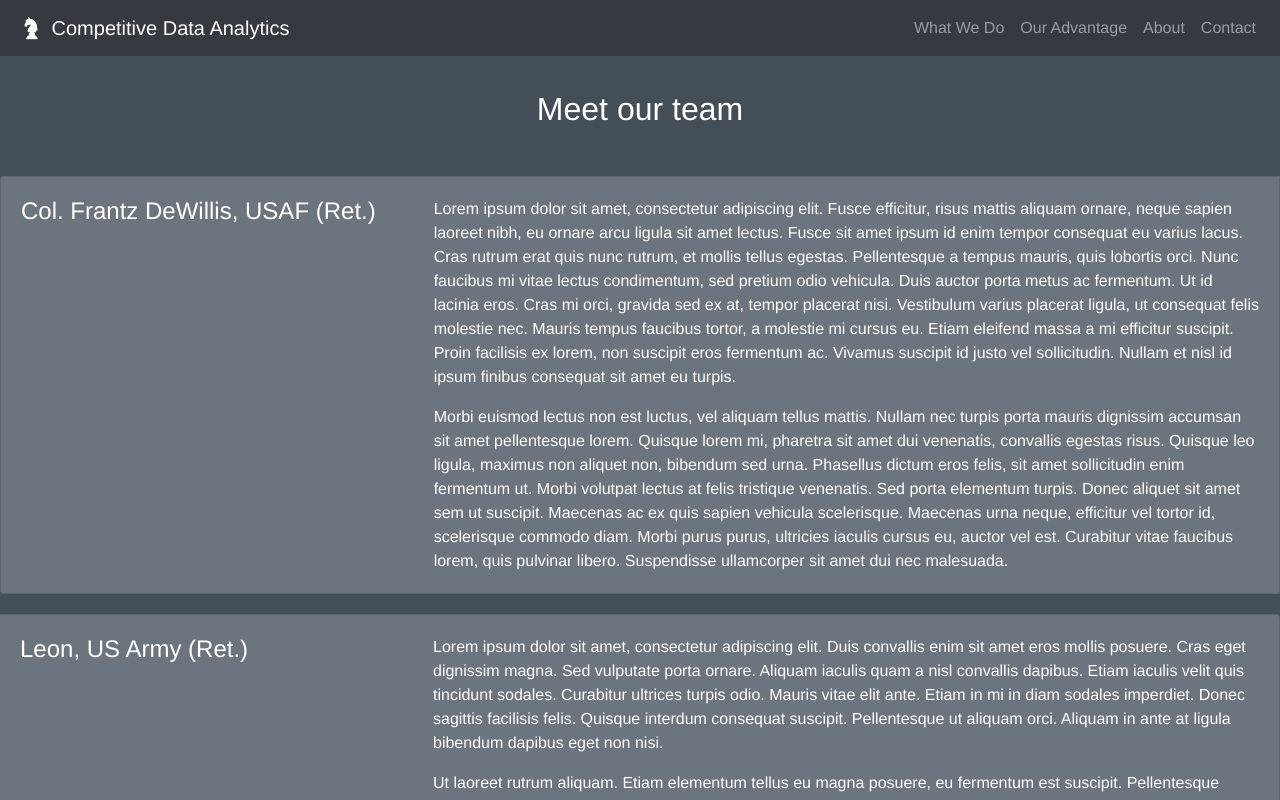
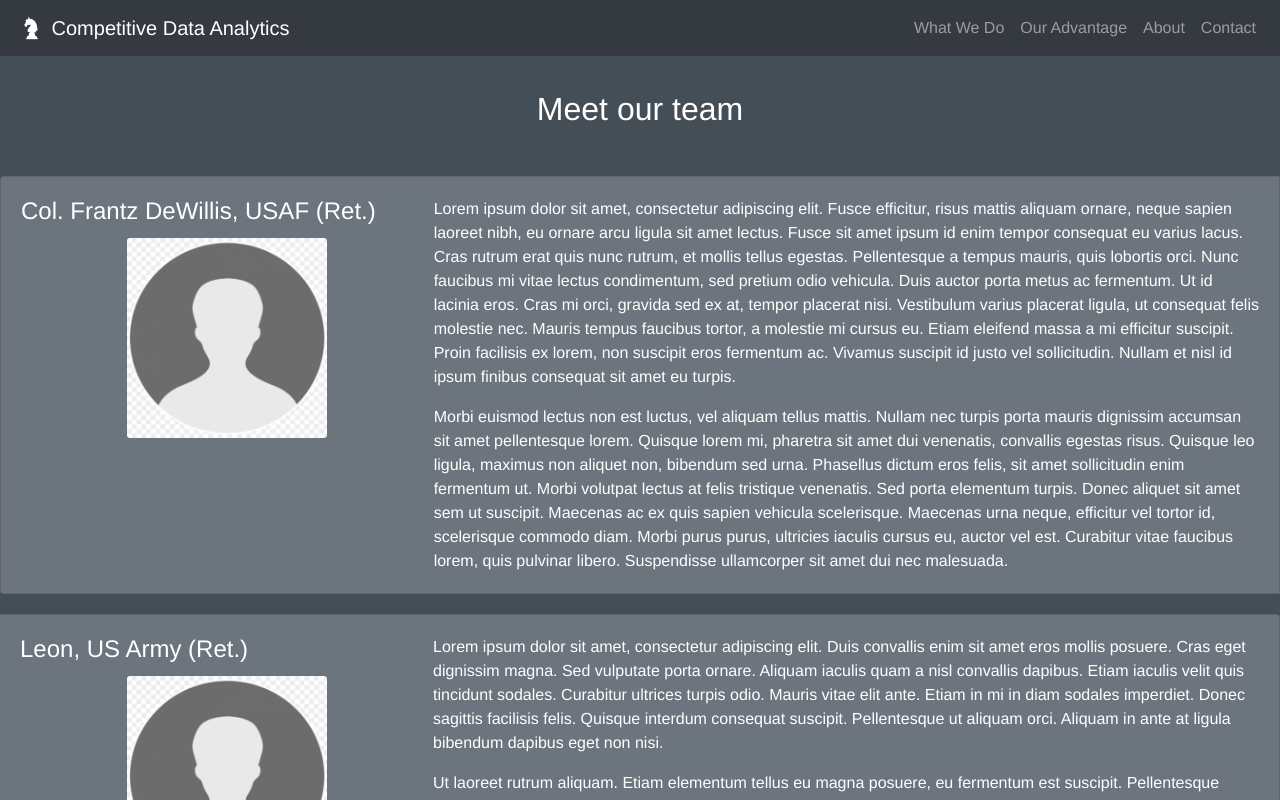
Before and after one commit to dwill21/cda-web-client, a Vue app: page /about in a window 1280 px wide. Shown: the top 800 px of the page. Built offline with nearby package versions, Linux system fonts and the light colour scheme.

Commit message:
Add placeholder for team member headshots

```diff
--- a/src/views/About.vue
+++ b/src/views/About.vue
@@ -7,6 +7,7 @@
         <b-row no-gutters>
           <b-col lg="4">
             <b-card-title style="text-align:left">{{member.name}}</b-card-title>
+            <b-card-img :src="require('../assets/avatar-placeholder.png')" style="height:25vmin; width:25vmin"></b-card-img>
           </b-col>
 
           <b-col lg="8">
@@ -19,7 +20,7 @@
 </template>
 
 <script>
-  import { BCard, BCardGroup, BCardText, BCardTitle, BCol, BRow } from 'bootstrap-vue'
+  import { BCard, BCardGroup, BCardImg, BCardText, BCardTitle, BCol, BRow } from 'bootstrap-vue'
   import 'bootstrap/dist/css/bootstrap.css'
   import 'bootstrap-vue/dist/bootstrap-vue.css'
 
@@ -28,6 +29,7 @@
     components: {
       BCard,
       BCardGroup,
+      BCardImg,
       BCardText,
       BCardTitle,
       BCol,
```
Also changed, not shown: src/assets/avatar-placeholder.png (added).
